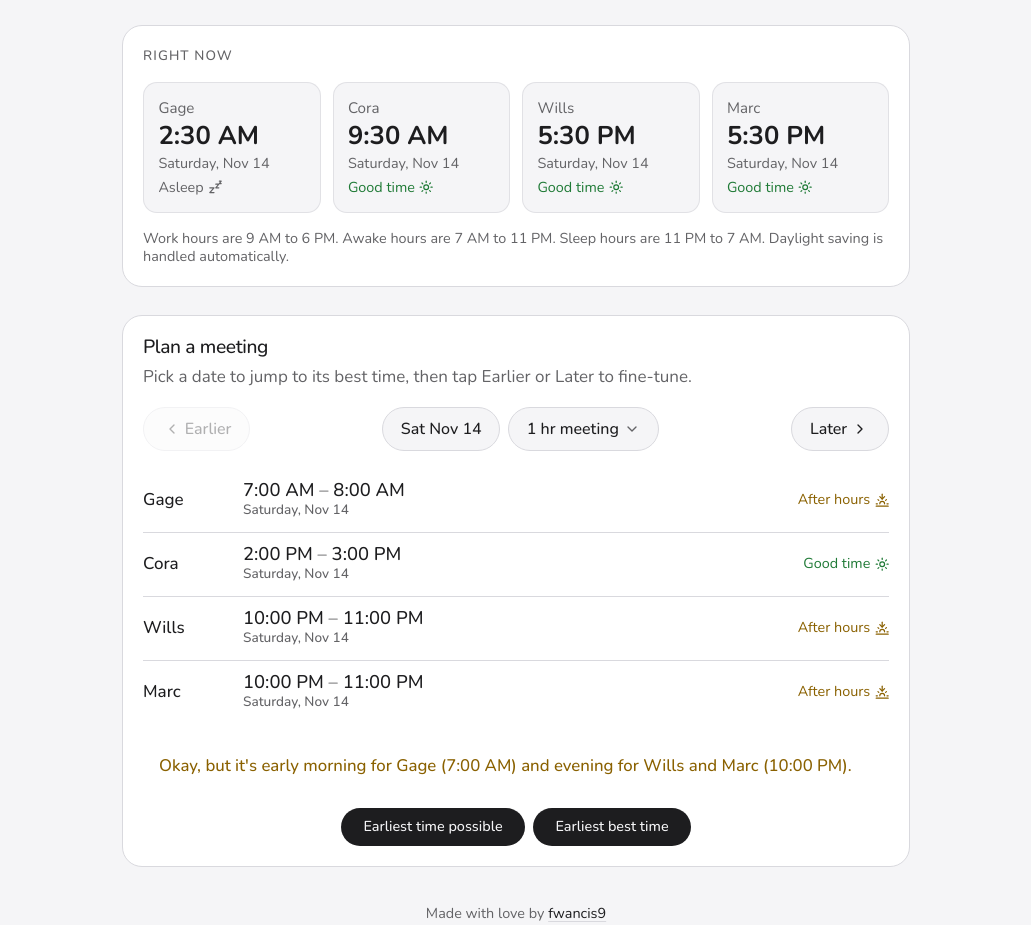
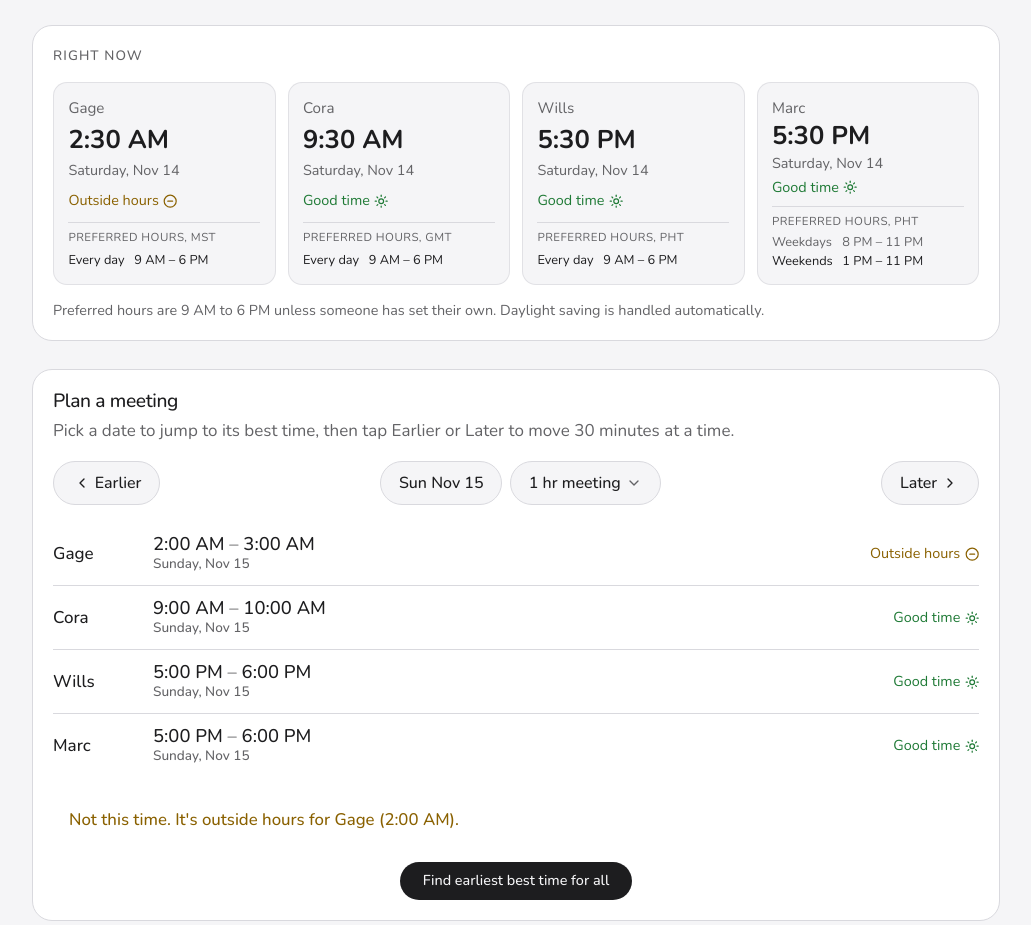
Before and after one commit to fwancis9/team-overlap, a plain HTML site: page index.html in a window 1280 px wide. Shown: the part 119-1044 px from the top of the page, without its empty margins (124-1155 px from the left). Drawn offline with nearby package versions, Linux system fonts and the light colour scheme.

Commit message:
Switch to preferred hours with two statuses
- Per-person preferred hours (default 9 AM-6 PM); Marc has weekday
  and weekend hours in Manila time
- Statuses are now Good time or Outside hours (yellow)
- Right now cards show preferred hours by weekday/weekend with zone
- Earlier/Later step 30 minutes; result line names who is outside hours
- One button finds the earliest time with the fewest outside minutes
- Wider layout; refreshed link preview image

```diff
--- a/index.html
+++ b/index.html
@@ -38,13 +38,13 @@
   <section class="now" aria-labelledby="now-label">
     <div class="now-label" id="now-label">Right now</div>
     <div class="now-grid" id="now-grid"></div>
-    <p class="foot">Work hours are 9 AM to 6 PM. Awake hours are 7 AM to 11 PM. Sleep hours are 11 PM to 7 AM. Daylight saving is handled automatically.</p>
+    <p class="foot">Preferred hours are 9 AM to 6 PM unless someone has set their own. Daylight saving is handled automatically.</p>
   </section>
 
   <section class="planner" id="planner" aria-labelledby="planner-title">
     <div style="display:grid;gap:0.35rem">
       <h2 id="planner-title">Plan a meeting</h2>
-      <p>Pick a date to jump to its best time, then tap Earlier or Later to fine-tune.</p>
+      <p>Pick a date to jump to its best time, then tap Earlier or Later to move 30 minutes at a time.</p>
     </div>
     <div class="planner-controls">
       <button class="step-button step-earlier" id="earlier-button" type="button"><span class="step-arrow" aria-hidden="true"><span class="arrow-glyph"><svg class="arrow-icon" viewBox="0 0 24 24"><path d="m15 18-6-6 6-6"/></svg></span></span> Earlier</button>
@@ -64,8 +64,7 @@
     <ul class="plan-list" id="plan-list"></ul>
     <div class="plan-verdict" id="plan-verdict" role="status" aria-live="polite"></div>
     <div class="quick-actions">
-      <button class="primary-button" id="earliest-button" type="button">Earliest time possible</button>
-      <button class="primary-button" id="soonest-button" type="button">Earliest best time</button>
+      <button class="primary-button" id="soonest-button" type="button">Find earliest best time for all</button>
     </div>
   </section>
   <footer class="site-footer">
--- a/script.js
+++ b/script.js
@@ -4,9 +4,12 @@
   const MINUTE_MS = 60000;
   const SAMPLE_MINUTES = 30;
   const SLOT_MS = SAMPLE_MINUTES * MINUTE_MS;
-  const SEARCH_LIMIT_SLOTS = 14 * 48;
-  const WORK_HOURS = { start: 9, end: 18 };
-  const AWAKE_HOURS = { start: 7, end: 23 };
+  const DAY_MS = 24 * 60 * MINUTE_MS;
+  /* Preferred hours as minutes after local midnight. Anyone without their own uses the default. */
+  const DEFAULT_HOURS = [{ start: 9 * 60, end: 18 * 60 }];
+  const WEEKEND_DAYS = ["Sat", "Sun"];
+  /* Browsers only give "GMT+8" for Manila, so name it the way people say it. */
+  const ZONE_NAMES = { "Asia/Manila": "PHT" };
   const LENGTH_CHOICES = [
     { minutes: 30, label: "30 min meeting" },
     { minutes: 60, label: "1 hr meeting" },
@@ -17,18 +20,24 @@
     { name: "Gage", zone: "America/Denver" },
     { name: "Cora", zone: "Europe/London" },
     { name: "Wills", zone: "Asia/Manila" },
-    { name: "Marc", zone: "Asia/Manila" }
+    {
+      name: "Marc",
+      zone: "Asia/Manila",
+      hours: {
+        weekday: [{ start: 20 * 60, end: 23 * 60 }],
+        weekend: [{ start: 13 * 60, end: 23 * 60 }]
+      }
+    }
   ];
   const PLAN_VERDICT_TEXT = {
     good: "Good time for everyone.",
     bad: "No time works for everyone in the next two weeks."
   };
-  const STATE_TEXT = { work: "Good time", awake: "After hours", sleep: "Asleep" };
-  /* Lucide icons (lucide.dev, ISC license): sun, sunset. Lucide has no "zzz", so sleep is a matching hand-drawn Zzz. */
+  const STATE_TEXT = { available: "Good time", unavailable: "Outside hours" };
+  /* Lucide icons (lucide.dev, ISC license): sun, circle-minus. */
   const STATE_ICON_PATHS = {
-    work: '<circle cx="12" cy="12" r="4"/><path d="M12 2v2"/><path d="M12 20v2"/><path d="m4.93 4.93 1.41 1.41"/><path d="m17.66 17.66 1.41 1.41"/><path d="M2 12h2"/><path d="M20 12h2"/><path d="m6.34 17.66-1.41 1.41"/><path d="m19.07 4.93-1.41 1.41"/>',
-    awake: '<path d="M12 10V2"/><path d="m4.93 10.93 1.41 1.41"/><path d="M2 18h2"/><path d="M20 18h2"/><path d="m19.07 10.93-1.41 1.41"/><path d="M22 22H2"/><path d="m16 6-4 4-4-4"/><path d="M16 18a4 4 0 0 0-8 0"/>',
-    sleep: '<path d="M3 13h7l-7 8h7"/><path d="M13 7h5l-5 6h5"/><path d="M19 2h3l-3 4h3"/>'
+    available: '<circle cx="12" cy="12" r="4"/><path d="M12 2v2"/><path d="M12 20v2"/><path d="m4.93 4.93 1.41 1.41"/><path d="m17.66 17.66 1.41 1.41"/><path d="M2 12h2"/><path d="M20 12h2"/><path d="m6.34 17.66-1.41 1.41"/><path d="m19.07 4.93-1.41 1.41"/>',
+    unavailable: '<circle cx="12" cy="12" r="10"/><path d="M8 12h8"/>'
   };
   const SVG_NAMESPACE = "http://www.w3.org/2000/svg";
   const planner = { start: null, lengthMinutes: 60, direction: "up" };
@@ -37,12 +46,15 @@
 
   /* ---------- Time helpers ---------- */
 
-  const hourFormatters = new Map();
-  function localHour(timestamp, zone) {
-    if (!hourFormatters.has(zone)) {
-      hourFormatters.set(zone, new Intl.DateTimeFormat("en-US", { timeZone: zone, hour: "numeric", hourCycle: "h23" }));
+  const clockFormatters = new Map();
+  /* Local weekday ("Sat") and minutes after midnight for a moment in a time zone. */
+  function localClock(timestamp, zone) {
+    if (!clockFormatters.has(zone)) {
+      clockFormatters.set(zone, new Intl.DateTimeFormat("en-US", { timeZone: zone, weekday: "short", hour: "numeric", minute: "numeric", hourCycle: "h23" }));
     }
-    return Number(hourFormatters.get(zone).format(new Date(timestamp))) % 24;
+    const parts = {};
+    clockFormatters.get(zone).formatToParts(new Date(timestamp)).forEach(function (part) { parts[part.type] = part.value; });
+    return { weekday: parts.weekday, minutes: (Number(parts.hour) % 24) * 60 + Number(parts.minute) };
   }
 
   function formatTime(timestamp, zone) {
@@ -63,51 +75,93 @@
 
   /* ---------- Availability ---------- */
 
-  function personState(timestamp, zone) {
-    const hour = localHour(timestamp, zone);
-    if (hour >= WORK_HOURS.start && hour < WORK_HOURS.end) return "work";
-    if (hour >= AWAKE_HOURS.start && hour < AWAKE_HOURS.end) return "awake";
-    return "sleep";
+  function preferredHours(person, weekday) {
+    if (!person.hours) return DEFAULT_HOURS;
+    return WEEKEND_DAYS.includes(weekday) ? person.hours.weekend : person.hours.weekday;
   }
 
-  function personStateOverRange(start, lengthMinutes, zone) {
-    const rank = { work: 2, awake: 1, sleep: 0 };
-    let worst = "work";
+  /* 1200 -> "8 PM", 1230 -> "8:30 PM" */
+  function formatMinutes(minutes) {
+    const hour = Math.floor(minutes / 60) % 24;
+    const minute = minutes % 60;
+    const hour12 = hour % 12 === 0 ? 12 : hour % 12;
+    return hour12 + (minute ? ":" + String(minute).padStart(2, "0") : "") + (hour < 12 ? " AM" : " PM");
+  }
+
+  /* e.g. "1 PM – 11 PM" or "3 PM – 7 PM, 8 PM – 10 PM" */
+  function windowsText(windows) {
+    return windows.map(function (window) {
+      return formatMinutes(window.start) + " – " + formatMinutes(window.end);
+    }).join(", ");
+  }
+
+  /* Short zone name at a moment, e.g. "MST", "GMT", "PHT". */
+  function zoneName(timestamp, zone) {
+    if (ZONE_NAMES[zone]) return ZONE_NAMES[zone];
+    try {
+      const part = new Intl.DateTimeFormat("en-US", { timeZone: zone, timeZoneName: "short" })
+        .formatToParts(new Date(timestamp))
+        .find(function (item) { return item.type === "timeZoneName"; });
+      return part ? part.value : "";
+    } catch (error) {
+      return "";
+    }
+  }
+
+  /* Rows for the card: one "Every day" row, or Weekdays and Weekends with today's marked current. */
+  function preferredHoursRows(timestamp, person) {
+    const isWeekend = WEEKEND_DAYS.includes(localClock(timestamp, person.zone).weekday);
+    const weekdayText = windowsText(preferredHours(person, "Mon"));
+    const weekendText = windowsText(preferredHours(person, "Sat"));
+    if (weekdayText === weekendText) return [{ label: "Every day", hours: weekdayText, isCurrent: true }];
+    return [
+      { label: "Weekdays", hours: weekdayText, isCurrent: !isWeekend },
+      { label: "Weekends", hours: weekendText, isCurrent: isWeekend }
+    ];
+  }
+
+  function personState(timestamp, person) {
+    const clock = localClock(timestamp, person.zone);
+    const isInside = preferredHours(person, clock.weekday).some(function (window) {
+      return clock.minutes >= window.start && clock.minutes < window.end;
+    });
+    return isInside ? "available" : "unavailable";
+  }
+
+  /* Available only if every half hour of the meeting falls inside their preferred hours. */
+  function personStateOverRange(start, lengthMinutes, person) {
     for (let offset = 0; offset < lengthMinutes; offset += SAMPLE_MINUTES) {
-      const current = personState(start + offset * MINUTE_MS, zone);
-      if (rank[current] < rank[worst]) worst = current;
+      if (personState(start + offset * MINUTE_MS, person) === "unavailable") return "unavailable";
     }
-    return worst;
+    return "available";
   }
 
   function statesFor(start) {
-    return PEOPLE.map(function (person) { return personStateOverRange(start, planner.lengthMinutes, person.zone); });
+    return PEOPLE.map(function (person) { return personStateOverRange(start, planner.lengthMinutes, person); });
   }
 
   function overallStatus(states) {
-    if (states.includes("sleep")) return "bad";
-    return states.every(function (item) { return item === "work"; }) ? "good" : "okay";
+    return states.every(function (item) { return item === "available"; }) ? "good" : "bad";
   }
 
-  function isWorkable(start) {
-    return overallStatus(statesFor(start)) !== "bad";
+  /* Higher is better: fewer total minutes of the meeting fall outside anyone's hours. */
+  function minutesScore(start) {
+    let outsideMinutes = 0;
+    PEOPLE.forEach(function (person) {
+      for (let offset = 0; offset < planner.lengthMinutes; offset += SAMPLE_MINUTES) {
+        if (personState(start + offset * MINUTE_MS, person) === "unavailable") outsideMinutes += SAMPLE_MINUTES;
+      }
+    });
+    return -outsideMinutes;
   }
 
-  /* Higher is better: how many people are inside work hours. -1 when someone is asleep. */
-  function slotScore(start) {
-    const states = statesFor(start);
-    if (states.includes("sleep")) return -1;
-    return states.filter(function (state) { return state === "work"; }).length;
-  }
-
-  /* Earliest slot with the highest score in the 24 hours from windowStart, never before the next slot from now. */
-  function findBestInDay(windowStart) {
+  /* Earliest slot with the highest score between windowStart and windowEnd, never before the next slot from now. */
+  function findBestBetween(windowStart, windowEnd, scoreOf) {
     const first = Math.max(Math.ceil(windowStart / SLOT_MS) * SLOT_MS, nextSlotStart());
-    const windowEnd = windowStart + 24 * 60 * MINUTE_MS;
     let best = null;
-    let bestScore = -1;
+    let bestScore = -Infinity;
     for (let candidate = first; candidate < windowEnd; candidate += SLOT_MS) {
-      const score = slotScore(candidate);
+      const score = scoreOf(candidate);
       if (score > bestScore) {
         best = candidate;
         bestScore = score;
@@ -116,16 +170,8 @@
     return best;
   }
 
-  /* Walks slot by slot from `from` in `direction` (+1 later, -1 earlier). Never goes before the next slot from now. */
-  function findWorkable(from, direction, includeFrom) {
-    const earliest = nextSlotStart();
-    let candidate = includeFrom ? from : from + direction * SLOT_MS;
-    for (let step = 0; step < SEARCH_LIMIT_SLOTS; step += 1) {
-      if (candidate < earliest) return null;
-      if (isWorkable(candidate)) return candidate;
-      candidate += direction * SLOT_MS;
-    }
-    return null;
+  function findBestInDay(dayStart) {
+    return findBestBetween(dayStart, dayStart + DAY_MS, minutesScore);
   }
 
   /* ---------- DOM helpers ---------- */
@@ -179,7 +225,7 @@
     return icon;
   }
 
-  /* Status text with its icon on the right, e.g. "Asleep ☾". Skips work when nothing changed. */
+  /* Status text with its icon on the right. Skips work when nothing changed. */
   function setStateLabel(element, state, baseClass) {
     if (element.dataset.state === state) return;
     element.dataset.state = state;
@@ -194,8 +240,9 @@
     const timeText = createElement("div", "now-time");
     const dayText = createElement("div", "now-day");
     const stateText = createElement("div", "now-state");
-    card.append(createElement("div", "now-name", person.name), timeText, dayText, stateText);
-    card.parts = { timeText: timeText, dayText: dayText, stateText: stateText };
+    const hoursText = createElement("div", "now-hours");
+    card.append(createElement("div", "now-name", person.name), timeText, dayText, stateText, hoursText);
+    card.parts = { timeText: timeText, dayText: dayText, stateText: stateText, hoursText: hoursText };
     return card;
   }
 
@@ -207,12 +254,25 @@
     return Array.from(grid.children);
   }
 
+  /* Heading names the zone once, so each row stays short enough for a narrow card. */
+  function renderHoursRows(element, heading, rows) {
+    const key = heading + JSON.stringify(rows);
+    if (element.dataset.key === key) return;
+    element.dataset.key = key;
+    const lines = rows.map(function (row) {
+      const line = createElement("div", "hours-row" + (row.isCurrent ? " is-current" : ""));
+      line.append(createElement("span", "hours-label", row.label), createElement("span", "hours-value", row.hours));
+      return line;
+    });
+    element.replaceChildren.apply(element, [createElement("div", "hours-heading", heading)].concat(lines));
+  }
+
   /* Updates each clock in place; only digits that changed roll up. */
   function renderNow() {
     const now = Date.now();
     nowCards().forEach(function (card, index) {
       const person = PEOPLE[index];
-      const state = personState(now, person.zone);
+      const state = personState(now, person);
       const timeText = formatTime(now, person.zone);
       if (previousTexts.now[index] !== timeText) {
         renderRolling(card.parts.timeText, previousTexts.now[index], timeText, "up");
@@ -220,6 +280,7 @@
       }
       card.parts.dayText.textContent = formatDateLong(now, person.zone);
       setStateLabel(card.parts.stateText, state, "now-state");
+      renderHoursRows(card.parts.hoursText, "Preferred hours, " + zoneName(now, person.zone), preferredHoursRows(now, person));
     });
   }
 
@@ -252,8 +313,8 @@
 
   function renderStepButtons() {
     const hasStart = planner.start !== null;
-    document.getElementById("earlier-button").disabled = !hasStart || findWorkable(planner.start, -1, false) === null;
-    document.getElementById("later-button").disabled = !hasStart || findWorkable(planner.start, 1, false) === null;
+    document.getElementById("earlier-button").disabled = !hasStart || planner.start - SLOT_MS < nextSlotStart();
+    document.getElementById("later-button").disabled = !hasStart;
   }
 
   function joinNames(names) {
@@ -261,36 +322,32 @@
     return names.slice(0, -1).join(", ") + " and " + names[names.length - 1];
   }
 
-  /* "early morning" if their off-hours part falls before work starts, otherwise "evening". */
-  function offHoursKind(start, zone) {
-    for (let offset = 0; offset < planner.lengthMinutes; offset += SAMPLE_MINUTES) {
-      const timestamp = start + offset * MINUTE_MS;
-      if (personState(timestamp, zone) === "awake") {
-        return localHour(timestamp, zone) < WORK_HOURS.start ? "early morning" : "evening";
-      }
-    }
-    return "evening";
-  }
-
-  /* Groups off-hours people by kind and local start time, e.g. "early morning for Wills and Marc (7:00 AM)". */
-  function offHoursDetail(start, states) {
+  /* Groups people in `targetState` by kind and local start time, so "Wills and Marc (7:00 AM)" share one phrase. */
+  function groupPeople(start, states, targetState, kindOf) {
     const groups = [];
     PEOPLE.forEach(function (person, index) {
-      if (states[index] !== "awake") return;
-      const kind = offHoursKind(start, person.zone);
+      if (states[index] !== targetState) return;
+      const kind = kindOf(person);
       const time = formatTime(start, person.zone);
       const existing = groups.find(function (group) { return group.kind === kind && group.time === time; });
       if (existing) existing.names.push(person.name);
       else groups.push({ kind: kind, time: time, names: [person.name] });
     });
-    return groups.map(function (group) {
-      return group.kind + " for " + joinNames(group.names) + " (" + group.time + ")";
-    }).join(" and ");
+    return groups;
   }
 
+  /* e.g. "outside hours for Gage (2:00 AM) and Wills and Marc (5:30 PM)" */
+  function unavailableDetail(start, states) {
+    const people = groupPeople(start, states, "unavailable", function () { return "unavailable"; })
+      .map(function (group) { return joinNames(group.names) + " (" + group.time + ")"; })
+      .join(" and ");
+    return "It's outside hours for " + people;
+  }
+
+
   function verdictText(status, states) {
-    if (status !== "okay") return PLAN_VERDICT_TEXT[status];
-    return "Okay, but it's " + offHoursDetail(planner.start, states) + ".";
+    if (status === "bad" && states.length) return "Not this time. " + unavailableDetail(planner.start, states) + ".";
+    return PLAN_VERDICT_TEXT[status];
   }
 
   /* Grows or shrinks the box to its new height instead of snapping. */
@@ -388,16 +445,18 @@
     windowElement.appendChild(incoming);
   }
 
+  /* Moves exactly 30 minutes, unavailable times included; the result line says who it's outside hours for. */
   function step(direction) {
+    const next = planner.start + direction * SLOT_MS;
+    if (next < nextSlotStart()) return;
     slideArrow(direction);
-    const next = findWorkable(planner.start, direction, false);
-    if (next === null) return;
     moveTo(next);
     renderPlanner();
   }
 
+  /* Time in the next 7 days with the fewest outside minutes, earliest on ties. */
   function findSoonestBest() {
-    return findBestInDay(nextSlotStart());
+    return findBestBetween(nextSlotStart(), nextSlotStart() + 7 * DAY_MS, minutesScore);
   }
 
   /* "YYYY-MM-DD" in the viewer's own device time zone. */
@@ -418,8 +477,7 @@
 
   function syncDateInput() {
     const input = document.getElementById("date-input");
-    const firstWorkable = findWorkable(nextSlotStart(), 1, true);
-    input.min = deviceDateString(firstWorkable === null ? Date.now() : firstWorkable);
+    input.min = deviceDateString(Date.now());
     if (planner.start === null) return;
     input.value = deviceDateString(planner.start);
     document.getElementById("date-label").textContent = formatPillDate(planner.start);
@@ -440,34 +498,11 @@
     if (!/^\d{4}-\d{2}-\d{2}$/.test(dateString)) return;
     const midnight = deviceMidnight(dateString);
     const best = findBestInDay(midnight);
-    if (best !== null) {
-      moveTo(best);
-      renderPlanner();
+    if (best === null) {
+      syncDateInput();
       return;
     }
-    const fallback = findWorkable(Math.max(Math.ceil(midnight / SLOT_MS) * SLOT_MS, nextSlotStart()), 1, true);
-    if (fallback === null) {
-      syncDateInput();
-      renderVerdict("bad", [], "No time works for everyone on that date.");
-      return;
-    }
-    moveTo(fallback);
-    renderPlanner();
-    explainFallback(midnight);
-  }
-
-  /* Adds a note to the result line saying the picked date had nothing left. */
-  function explainFallback(pickedMidnight) {
-    const states = statesFor(planner.start);
-    const status = overallStatus(states);
-    const note = "Nothing works on " + formatPillDate(pickedMidnight) + ", so this is the next time that does. ";
-    renderVerdict(status, states, note + verdictText(status, states));
-  }
-
-  function jumpToEarliest() {
-    const earliest = findWorkable(nextSlotStart(), 1, true);
-    if (earliest === null) return;
-    moveTo(earliest);
+    moveTo(best);
     renderPlanner();
   }
 
@@ -481,9 +516,6 @@
   function changeLength(minutes) {
     planner.direction = minutes >= planner.lengthMinutes ? "up" : "down";
     planner.lengthMinutes = minutes;
-    if (planner.start === null || !isWorkable(planner.start)) {
-      planner.start = findWorkable(planner.start === null ? nextSlotStart() : planner.start, 1, true);
-    }
     renderPlanner();
   }
 
@@ -500,7 +532,6 @@
 
   function bindEvents() {
     document.querySelectorAll(".overlay-control").forEach(trackPointerFocus);
-    document.getElementById("earliest-button").addEventListener("click", jumpToEarliest);
     document.getElementById("soonest-button").addEventListener("click", jumpToSoonestBest);
     document.getElementById("earlier-button").addEventListener("click", function () { step(-1); });
     document.getElementById("later-button").addEventListener("click", function () { step(1); });
@@ -517,7 +548,7 @@
     try {
       renderNow();
       renderLengthSelect();
-      planner.start = findWorkable(nextSlotStart(), 1, true);
+      planner.start = findSoonestBest();
       renderPlanner();
       bindEvents();
       scheduleNextMinute();
--- a/styles.css
+++ b/styles.css
@@ -9,8 +9,7 @@
   --muted: #8e8e93;
   --good: #30d158;
   --good-soft: rgba(48, 209, 88, 0.15);
-  --okay: #ffd60a;
-  --okay-soft: rgba(255, 214, 10, 0.12);
+  --outside: #ffd60a;
   --font-rounded: ui-rounded, "SF Pro Rounded", "Nunito", -apple-system, system-ui, sans-serif;
 }
 @media (prefers-color-scheme: light) {
@@ -24,8 +23,7 @@
     --muted: #636366;
     --good: #1f7a36;
     --good-soft: rgba(52, 199, 89, 0.18);
-    --okay: #8a6100;
-    --okay-soft: rgba(255, 204, 0, 0.22);
+    --outside: #8a6100;
   }
 }
 
@@ -42,7 +40,7 @@ body {
   -webkit-font-smoothing: antialiased;
 }
 .page {
-  max-width: 820px;
+  max-width: 1000px;
   margin: 0 auto;
   padding-block: 2.5rem 4rem;
   padding-left: max(16px, env(safe-area-inset-left, 0px));
@@ -65,7 +63,7 @@ p { margin: 0; color: var(--muted); }
 }
 .now-label { color: var(--muted); font-weight: 500; font-size: 0.85rem; letter-spacing: 0.08em; text-transform: uppercase; }
 .now-grid { display: grid; grid-template-columns: repeat(4, minmax(0, 1fr)); gap: 0.75rem; }
-@media (max-width: 760px) { .now-grid { grid-template-columns: repeat(2, minmax(0, 1fr)); } }
+@media (max-width: 900px) { .now-grid { grid-template-columns: repeat(2, minmax(0, 1fr)); } }
 .now-person {
   border: 1px solid color-mix(in srgb, var(--border) 70%, transparent);
   background: var(--background);
@@ -79,6 +77,13 @@ p { margin: 0; color: var(--muted); }
 .now-time { font-size: 1.6rem; font-weight: 700; font-variant-numeric: tabular-nums; line-height: 1.1; white-space: nowrap; }
 .now-day { color: var(--muted); font-size: 0.9rem; }
 .now-state { font-size: 0.9rem; white-space: nowrap; display: inline-flex; align-items: center; gap: 0.3em; }
+.now-hours { font-size: 0.8rem; color: var(--muted); line-height: 1.35; display: grid; grid-template-columns: auto minmax(0, 1fr); gap: 0.15rem 0.6rem; margin-top: 0.35rem; padding-top: 0.45rem; border-top: 1px solid var(--border); }
+.hours-heading { grid-column: 1 / -1; font-size: 0.72rem; letter-spacing: 0.04em; text-transform: uppercase; margin-bottom: 0.1rem; }
+/* Rows join the parent grid so every label and every time lines up in two columns. */
+.hours-row { display: contents; }
+.hours-label { color: var(--muted); white-space: nowrap; }
+.hours-value { font-variant-numeric: tabular-nums; white-space: nowrap; }
+.hours-row.is-current .hours-label, .hours-row.is-current .hours-value { color: var(--text); }
 
 
 .foot { font-size: 0.9rem; line-height: 1.3; }
@@ -130,8 +135,7 @@ select.overlay-control { -webkit-appearance: none; appearance: none; }
 }
 .verdict-text { display: block; }
 .plan-verdict.row-good { color: var(--good); }
-.plan-verdict.row-okay { color: var(--okay); }
-.plan-verdict.row-bad { color: var(--muted); background: var(--surface-hover); }
+.plan-verdict.row-bad { color: var(--outside); }
 .plan-list { display: grid; gap: 0; margin: 0; padding: 0; list-style: none; }
 .plan-person {
   display: grid; grid-template-columns: 5.5rem minmax(0, 1fr) auto; gap: 0.25rem 0.75rem; align-items: center;
@@ -146,9 +150,8 @@ select.overlay-control { -webkit-appearance: none; appearance: none; }
   width: 1em; height: 1em; flex: none;
   fill: none; stroke: currentColor; stroke-width: 2; stroke-linecap: round; stroke-linejoin: round;
 }
-.state-work { color: var(--good); }
-.state-awake { color: var(--okay); }
-.state-sleep { color: var(--muted); }
+.state-available { color: var(--good); }
+.state-unavailable { color: var(--outside); }
 @media (max-width: 560px) {
   .plan-person { grid-template-columns: minmax(0, 1fr) auto; }
   .plan-range { grid-column: 1 / -1; grid-row: 2; }
```
Also changed, not shown: og-image.png.
